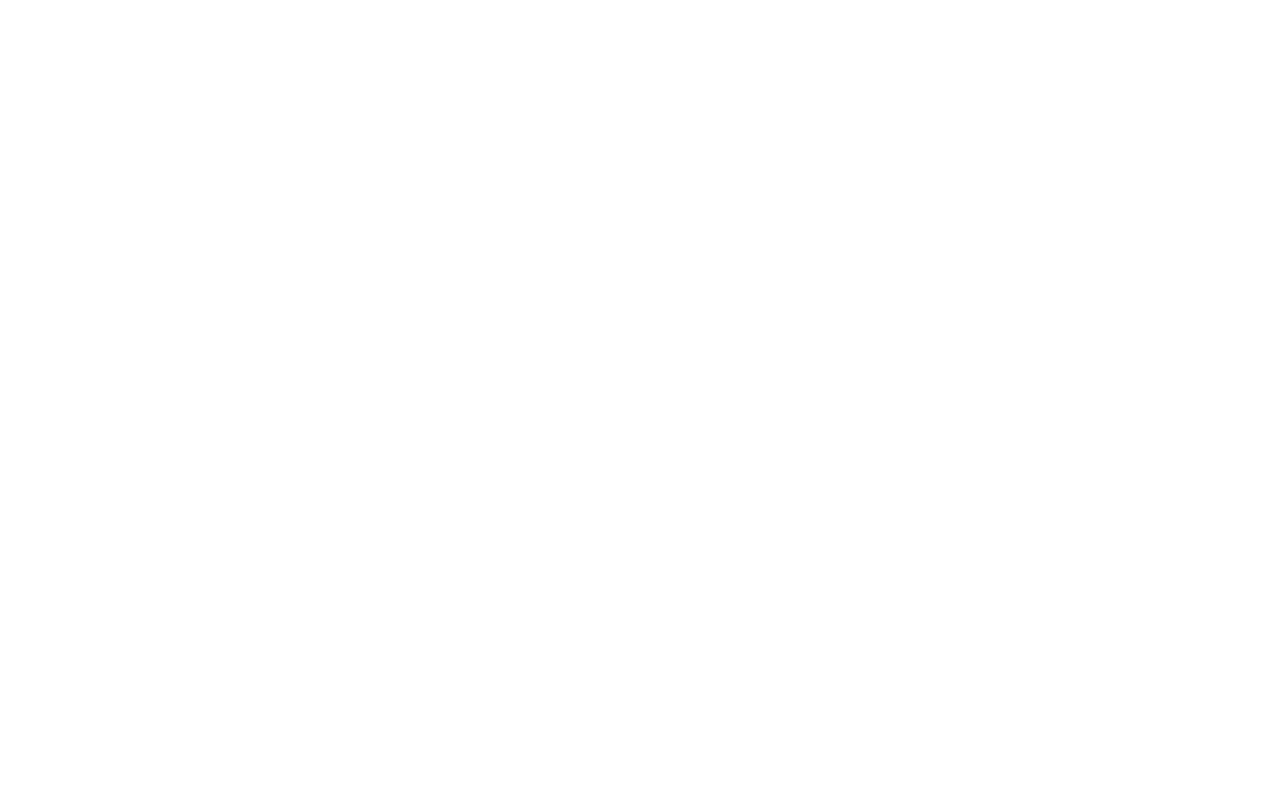
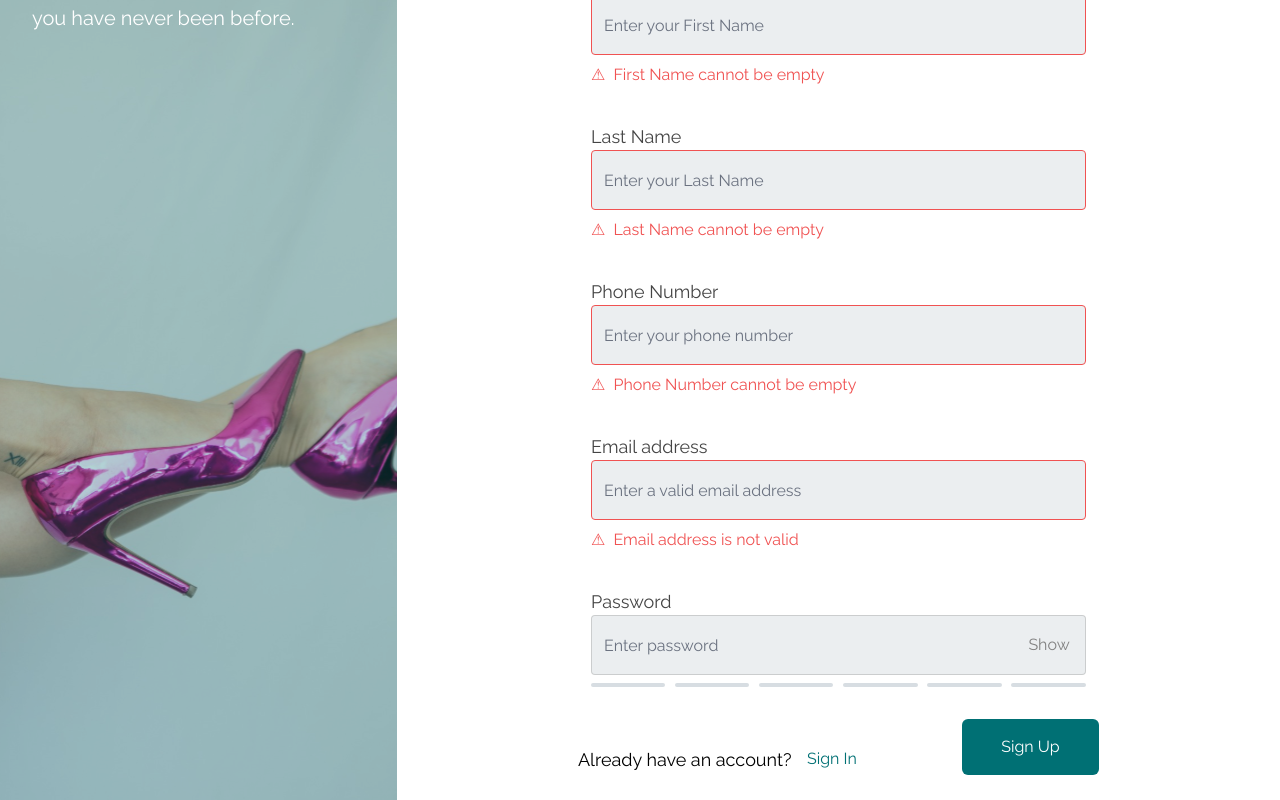
Before and after one commit to KBandipo/Alstride-E-commerce-Website, a React (Vite) app: page /sign-up in a window 1280 px wide. Before the commit this address had no page. Shown: the part 200-1000 px from the top of the page. Before the commit the page ends 800 px from the top, so only its background shows below. Built offline with nearby package versions, Linux system fonts and the light colour scheme.

Commit message:
Modify Pages

```diff
--- a/src/App.jsx
+++ b/src/App.jsx
@@ -7,20 +7,27 @@
 import ProductDetails from './Pages/ProductDetailsPage/ProductDetails';
 import ProductHome from './Pages/ProductDetailsPage/ProductHome';
 import Cart from './Pages/Cartfolder/Cart';
-import Navigation from './Pages/Cartfolder/Navigation';
+// import Navigation from './Pages/Cartfolder/Navigation';
+import SignIn from './Page/SignInPagefolder/SignIn';
+import SignUp from './Page/SignupPageFolder/SignUp';
+import EmailVerification from './Page/SignupPageFolder/EmailVerification';
 
 
 function App() {
   return (
     <>
+
       <Router>
         <Routes>
           <Route path="/" element={<LandingPage />} />
+          <Route path="/sign-in" element={<SignIn />} />
+          <Route path="/sign-up" element={<SignUp />} />
+          <Route path="/email-verification" element={<EmailVerification />} />
           <Route path="/reset-password" element={<ResetPassword />} />
           <Route path="/update-password" element={<UpdatePassword />} />
            <Route path="/product-home" element={<ProductHome />} />
           <Route path="/product/:id" element={<ProductDetails />} />
-          <Route path="/cart" component={Cart} />
+          <Route path="/cart" element={<Cart />} component={Cart} />
         </Routes>
       </Router>
     </>
--- a/src/Page/SignInPagefolder/SignIn.jsx
+++ b/src/Page/SignInPagefolder/SignIn.jsx
@@ -1,5 +1,5 @@
 import React, { useState } from 'react';
-
+import { Link } from 'react-router-dom';
 
 function SignIn() {
     const [isFocused, setIsFocused] = useState(false);
@@ -89,9 +89,6 @@
 
     const passwordStrength = getPasswordStrength();
 
-    const handleForgotPassword = () => {
-      console.log('Forgot Password clicked');
-    };
 
     const handleRememberMeChange = () => {
       setRememberMe(!rememberMe);
@@ -196,9 +193,10 @@
         Remember Me
       </label>
     </div>
-    <button type="button" onClick={handleForgotPassword} className="text-[#444] text-[16px] font-medium leading-[24px]">
+    <Link to="/reset-password">
+    <button type="button"className="text-[#444] text-[16px] font-medium leading-[24px]">
       Forgot Password?
-    </button>
+    </button></Link>
   </div>
 
            {/* Sign In and Sign Up Buttons  */}
@@ -207,13 +205,14 @@
                       <p className="w-[220px] h-[22px] flex-shrink-0 text-[18px] font-normal leading-[24px] text-[#000]">
                       Don’t have an account?
                         </p>
+                <Link to="/sign-up" >
                 <button type="button"className="w-[60px] h-[22px] flex items-center text-[#007074] justify-center flex-shrink-0">
-                       SignUp
-                      </button>
+                       Sign Up
+                      </button></Link>
                   </div>
                  <button type="submit"
                   className="bg-[#007074] text-[#fff] md:flex flex-col justify-center items-center w-[222px] sm:w-[137px] h-[56px]   flex-shrink-0 rounded-md  order-1 sm:order-2">
-                 SignIn
+                 Sign In
                      </button>
               </div>
                {/* Social Login Section ( */}
--- a/src/Page/SignupPageFolder/EmailVerification.jsx
+++ b/src/Page/SignupPageFolder/EmailVerification.jsx
@@ -1,4 +1,5 @@
 import React, { useState } from 'react';
+// import { Link } from 'react-router-dom';
 
 
 function EmailVerification() {
@@ -72,7 +73,7 @@
                     type="submit"
                     className="bg-[#007074] mx-auto text-[#fff] mt-[50px] flex flex-col justify-center items-center w-[222px] sm:w-[137px] h-[56px] flex-shrink-0 rounded-md"
                          >
-                        SignUp
+                        Sign Up
                     </button>
 
                    <div className="flex items-center justify-center mt-[25px] ">
--- a/src/Page/SignupPageFolder/SignUp.jsx
+++ b/src/Page/SignupPageFolder/SignUp.jsx
@@ -1,5 +1,6 @@
 import React, { useState } from 'react';
 import { useNavigate } from 'react-router-dom';
+import { Link } from 'react-router-dom';
 
 function SignUp() {
   const navigate = useNavigate();
@@ -269,14 +270,15 @@
                       <p className="w-[220px] h-[22px] flex-shrink-0 text-[18px] font-normal leading-[24px] text-[#000]">
                           Already have an account?
                         </p>
+                        <Link  to="/sign-in">
                 <button type="button"className="w-[60px] h-[22px] flex items-center text-[#007074] justify-center flex-shrink-0">
-                       SignIn
-                      </button>
+                       Sign In
+                      </button></Link>
                   </div>
 
                  <button type="submit"
                   className="bg-[#007074] text-[#fff] md:flex flex-col justify-center items-center w-[222px] sm:w-[137px] h-[56px]   flex-shrink-0 rounded-md  order-1 sm:order-2">
-                 SignUp
+                 Sign Up
                      </button>
               </div>
                {/* Social Login Section ( */}
--- a/src/Page/homePageFolder/Header.jsx
+++ b/src/Page/homePageFolder/Header.jsx
@@ -132,7 +132,7 @@
                 <Link to="/">Home</Link>
               </li>
               <li>
-                <Link to="/product">Shop</Link>
+                <Link to="/product-home">Shop</Link>
               </li>
               <li>
                 <Link to="/about-us">About Us</Link>
@@ -230,7 +230,7 @@
             <Link to="/sign-up">Register</Link>
           </li>
           <li>
-            <Link to="/product">Shop</Link>
+            <Link to="/product-home">Shop</Link>
           </li>
           <li>
             <Link to="/about-us">About Us</Link>
--- a/src/Page/resetPassword/resetPassword.jsx
+++ b/src/Page/resetPassword/resetPassword.jsx
@@ -127,7 +127,7 @@
                   <p className="text-sm font-normal leading-6 md:text-base lg:text-[18px]">
                     Don’t have an account?
                     <Link
-                      to="/sign-up"
+                      to="/sign-in"
                       className="text-[16px] font-medium leading-4 text-[#007074] hover:cursor-pointer md:text-[18px] md:leading-6"
                     >
                       Sign In
--- a/src/Page/updatePasswordPage/UpdatePassword.jsx
+++ b/src/Page/updatePasswordPage/UpdatePassword.jsx
@@ -312,7 +312,7 @@
                 continue your access
               </p>
 
-              <Link to="/shop">
+              <Link to="/sign-in">
                 <button
                   className="cursor-pointer rounded bg-[#00666A] px-4 py-2 text-sm font-medium leading-6 text-white md:px-6 md:py-3 md:text-base lg:px-8 lg:py-[16px] lg:text-[18px] xl:px-[40px]"
                   onClick={() => setSuccessMessageVisible(false)}
--- a/src/main.jsx
+++ b/src/main.jsx
@@ -7,8 +7,8 @@
 
 ReactDOM.createRoot(document.getElementById('root')).render(
   <React.StrictMode>
-   {/*<CartProvider>*/}
+   <CartProvider>
       <App />
-    {/*</CartProvider>*/}
+    </CartProvider>
   </React.StrictMode>,
 )
```
